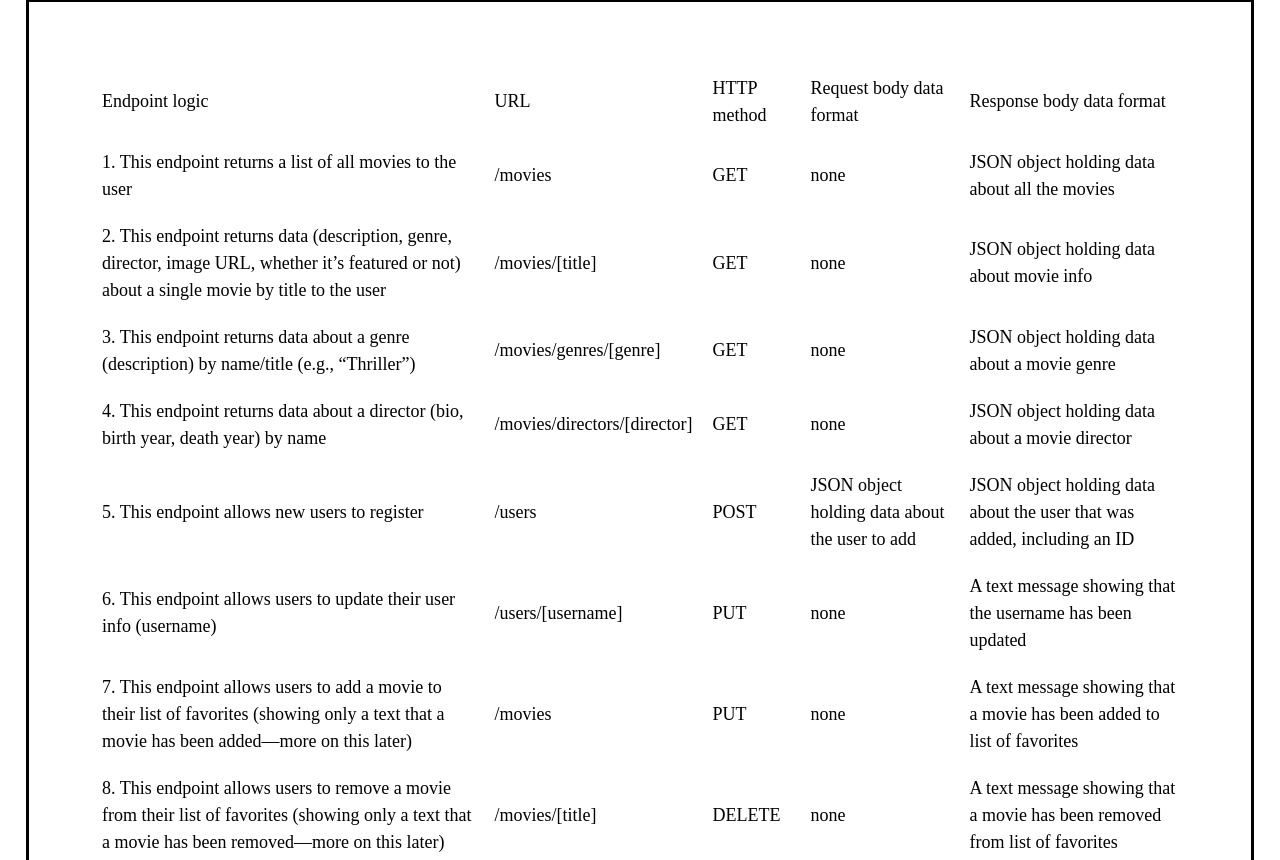
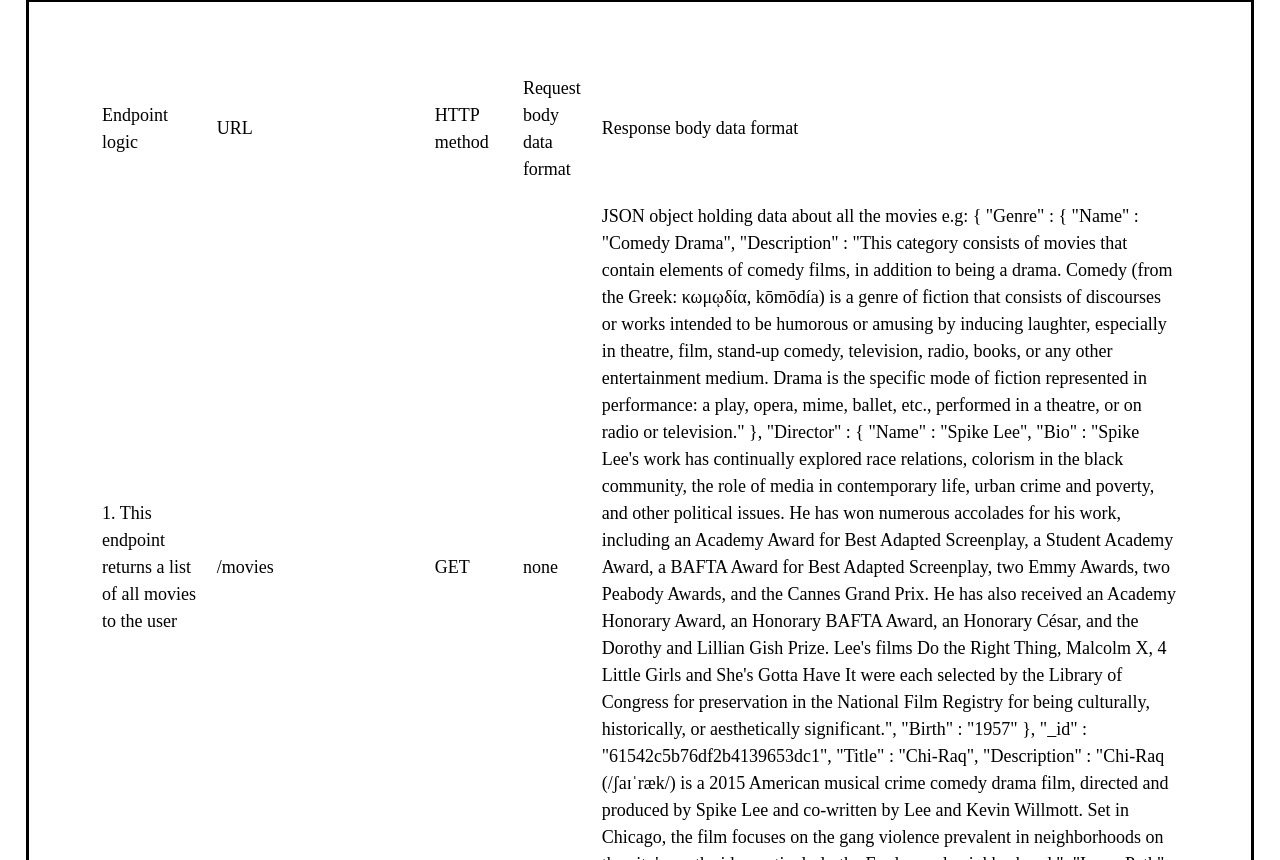
Before and after one commit to cauliflowersingerbee/MyFlix-Movie-API, a website: page public/documentation.html in a window 1280 px wide. Shown: the part 998-1858 px from the top of the page. Drawn offline with Linux system fonts and the light colour scheme.

Commit message:
Update documentation.html

```diff
--- a/public/documentation.html
+++ b/public/documentation.html
@@ -93,7 +93,27 @@
                 <td>/movies</td>
                 <td>GET</td>
                 <td>none</td>
-                <td>JSON object holding data about all the movies</td>
+                <td>JSON object holding data about all the movies
+                    e.g:
+                    {
+                        "Genre" : {
+                            "Name" : "Comedy Drama",
+                            "Description" : "This category consists of movies that contain elements of comedy films, in addition to being a drama. Comedy (from the Greek: κωμῳδία, kōmōdía) is a genre of fiction that consists of discourses or works intended to be humorous or amusing by inducing laughter, especially in theatre, film, stand-up comedy, television, radio, books, or any other entertainment medium. Drama is the specific mode of fiction represented in performance: a play, opera, mime, ballet, etc., performed in a theatre, or on radio or television."
+                        },
+                        "Director" : {
+                            "Name" : "Spike Lee",
+                            "Bio" : "Spike Lee's work has continually explored race relations, colorism in the black community, the role of media in contemporary life, urban crime and poverty, and other political issues. He has won numerous accolades for his work, including an Academy Award for Best Adapted Screenplay, a Student Academy Award, a BAFTA Award for Best Adapted Screenplay, two Emmy Awards, two Peabody Awards, and the Cannes Grand Prix. He has also received an Academy Honorary Award, an Honorary BAFTA Award, an Honorary César, and the Dorothy and Lillian Gish Prize. Lee's films Do the Right Thing, Malcolm X, 4 Little Girls and She's Gotta Have It were each selected by the Library of Congress for preservation in the National Film Registry for being culturally, historically, or aesthetically significant.",
+                            "Birth" : "1957"
+                        },
+                        "_id" : "61542c5b76df2b4139653dc1",
+	                    "Title" : "Chi-Raq",
+	                    "Description" : "Chi-Raq (/ʃaɪˈræk/) is a 2015 American musical crime comedy drama film, directed and produced by Spike Lee and co-written by Lee and Kevin Willmott. Set in Chicago, the film focuses on the gang violence prevalent in neighborhoods on the city's south side, particularly the Englewood neighborhood.",
+	                    "ImagePath" : " https://upload.wikimedia.org/wikipedia/en/e/e7/ChiRaqMoviePoster.png",
+                        "Featured" : false
+                    }
+
+
+                </td>
             </tr>
             <tr>
                 <td>2. This endpoint returns data (description, genre, director, image URL, whether it’s featured or not) about a single movie by title to the user</td>
```
